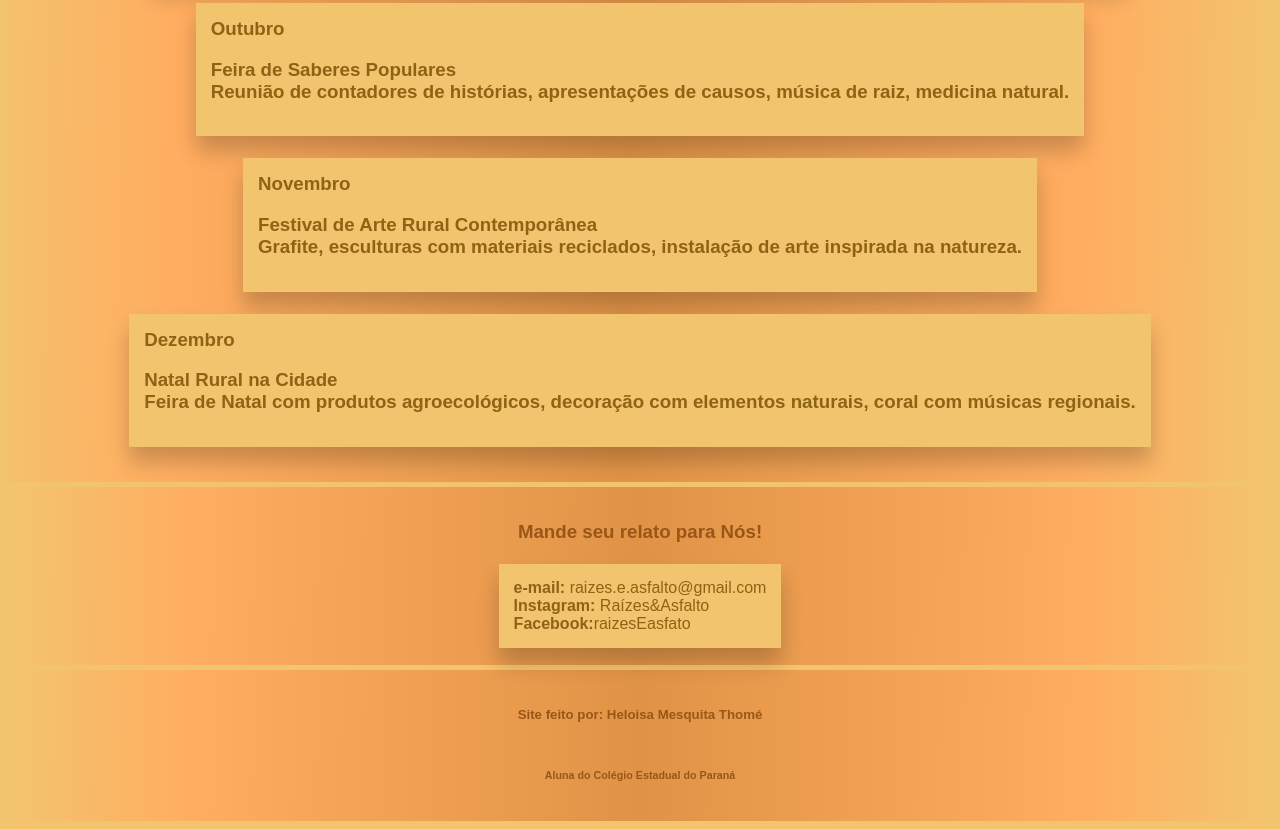
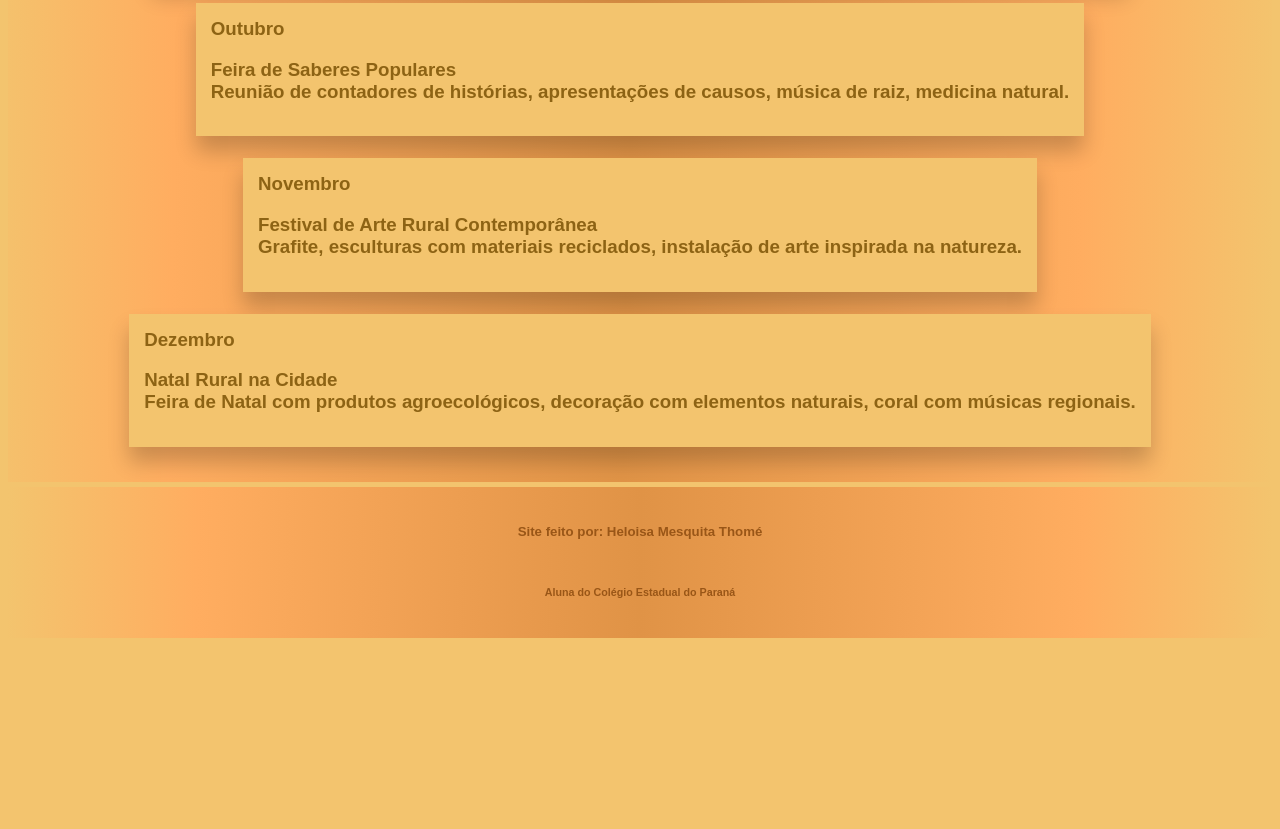
Before and after one commit to HeloisaMesquita/Agrinho-raizes-e-asfalto, a plain HTML site: page Cultura-e-eventos.html in a window 1280 px wide. Shown: the part 1679-2508 px from the top of the page. After the commit the page ends 2325 px from the top, so only its background shows below. Drawn offline with Linux system fonts and the light colour scheme; a web font is replaced by a local one.

Commit message:
ndgmc df

```diff
--- a/Cultura-e-eventos.html
+++ b/Cultura-e-eventos.html
@@ -43,13 +43,6 @@
     <h3 class="origem"><strong>Dezembro</strong><br><p><strong>Natal Rural na Cidade</strong><br>Feira de Natal com produtos agroecológicos, decoração com elementos naturais, coral com músicas regionais.</p></h3><br>
 </section>
 
-<div class="apresentacao">
-    <h3>Mande seu relato para Nós!</h3>
-    <p class="origem"><strong>e-mail:</strong> raizes.e.asfalto@gmail.com<br><strong>Instagram:</strong> Raízes&Asfalto<br><strong>Facebook:</strong>raizesEasfato</p>
-</div>
-
-</section>
-
 <footer class="rodape">
 
      <h5><strong>Site feito por:</strong> Heloisa Mesquita Thomé</h5>
```
